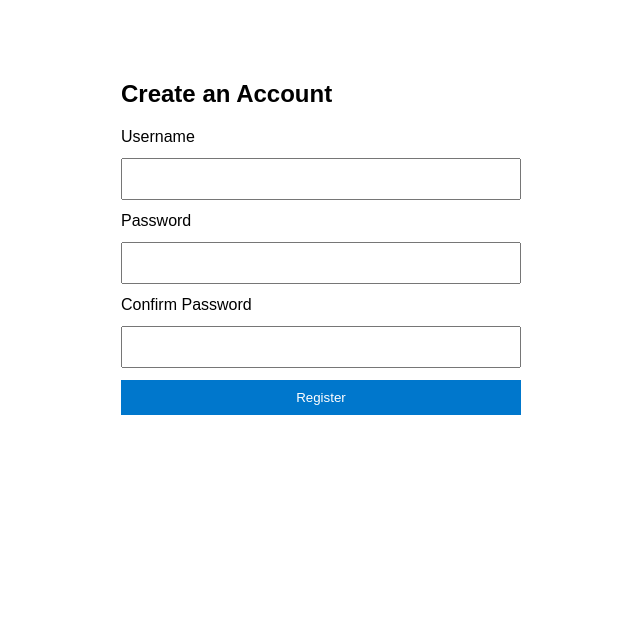
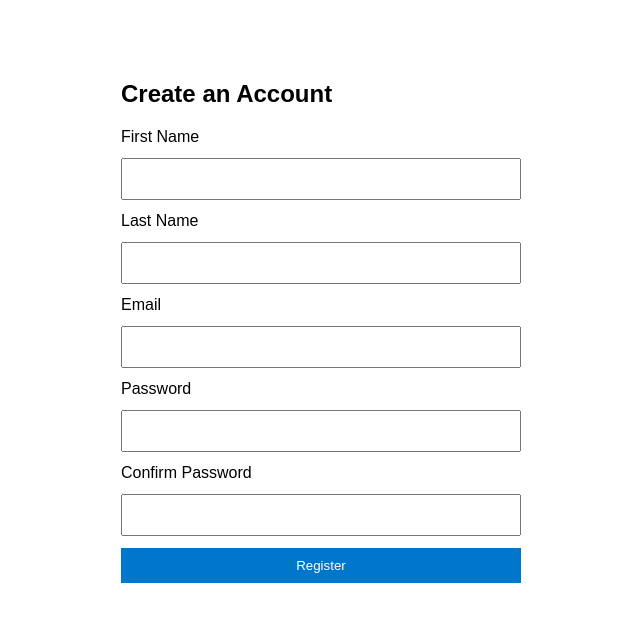
Before and after one commit to TavisMolyneux/IFQ582-Group-Backup, a Flask app: page /register in a window 1280 px wide. Shown: the top 622 px of the page, without its empty margins (319-959 px from the left). Run offline with Flask 3, Linux system fonts and the light colour scheme.

Commit message:
lots of fixes implementing the DB

```diff
--- a/project/routes.py
+++ b/project/routes.py
@@ -1,31 +1,12 @@
 from flask import render_template, session, redirect, url_for, request
 from werkzeug.security import check_password_hash, generate_password_hash
 from functools import wraps
-from enum import Enum
-from project import app, users
+from project import app, get_db
 
 
 
 
 
-
-class AccessStatus(Enum):
-    PUBLIC = "public"
-    RESTRICTED = "restricted"
-    PENDING = "pending"
-
-
-# These are hardcoded item details, not for final submission. need integration to the item DB
-_items = {
-    1: {"title": "Bush Tucker Guide", "content": "...", "accessStatus": AccessStatus.PUBLIC},
-    2: {"title": "Sacred Site Photographs", "content": "...", "accessStatus": AccessStatus.RESTRICTED},
-}
-
-def get_item(item_id):
-    return _items.get(item_id)
-
-def get_all_items():
-    return _items.values()
 
 def login_required(route_function):
 
@@ -62,27 +43,49 @@ def role_required(*roles):
 
 @app.route("/")
 def home():
+    conn = get_db()
+    cursor = conn.cursor()
+    cursor.execute("""
+        SELECT i.id, i.title, i.description, i.access_status, i.image,
+            c.name as category_name
+            cm.cultural_group, cm.sensitivity_level
+        FROM items i
+        JOIN categories c ON i.category_id = c.id
+        JOIN cultural_metadata cm ON cm.item_id = i.id
+    """)
+    items = cursor.fetchall()
+    conn.close()
     user = session.get("user")
     return render_template("index.html", user=user)
 
 
 @app.route("/item/<int:item_id>")
 def item(item_id):
-    item_data = _items.get(item_id)
+    conn = get_db()
+    cursor = conn.cursor()
+    cursor.execute("""
+        SELECT i.*, c.name as category_name,
+            cm.cultural_group, cm.sensitivity_level,
+            cm.cultural_notes, cm.access_conditions
+        FROM items i
+        JOIN categories c ON i.category_id = c.id
+        JOIN cultural_metadata cm ON cm.item_id = i.id
+        WHERE i.id = %s
+    """, (item_id,))
+    item_data = cursor.fetchone()
+    conn.close()
 
     if item_data is None:
-        return render_template("error.html", error_code=404, message="Item not found"), 404
+        return render_template("error.html", error_code = 404, message="Item not found"), 404
 
-    # accessStatus here will need to be updated to whatever we call it in our DB
-    if item_data["accessStatus"] == AccessStatus.RESTRICTED:
-        if session.get("role") not in ("admin", "community_elder"):
-            return render_template("error.html", error_code=403, message="Access denied"), 403
+    if item_data["access_status"] == "Restricted":
+        if session.get("role") not in ("Admin", "Elder", "Staff"):
+            return render_template("error.html", error_code = 403, message="Access denied"), 403
 
     return render_template("item.html", item=item_data)
-
 @app.route("/assessment")
 @login_required
-@role_required("admin","community_elder","library_staff")
+@role_required("Admin","Elder","Staff")
 def assessment():
 
     return render_template("assessment.html")
@@ -90,14 +93,25 @@ def assessment():
 @app.route("/login", methods=["GET", "POST"])
 def login():
     if request.method == "POST":
-        username = request.form.get("username","").lower().strip()
+        email = request.form.get("email","").lower().strip()
         password = request.form.get("password", "").strip()
 
-        user = users.get(username)
 
-        if user and check_password_hash(user["password"], password):
-            session["user"] = username
-            session["role"] = user["role"]
+        conn = get_db()
+        cursor = conn.cursor()
+        cursor.execute("""
+            SELECT u.id, u.first_name, u.email, u.password_hash, r.role_name
+            FROM users u
+            JOIN roles r ON u.role_id = r.id
+            WHERE u.email = %s AND u.is_active = 1
+        """, (email,))
+        user = cursor.fetchone()
+        conn.close()
+
+        if user and check_password_hash(user["password_hash"], password):
+            session["user_id"] = user["id"]
+            session["user"] = user["first_name"]
+            session["role"] = user["role_name"]
 
             next_page = session.pop("next", None)
             if next_page:
@@ -112,27 +126,39 @@ def login():
 @app.route("/register", methods=["GET", "POST"])
 def register():
     if request.method == "POST":
-        username = request.form.get("username", "").strip().lower()
+        first_name = request.form.get("first_name","").strip()
+        last_name = request.form.get("last_name","").strip()
+        email = request.form.get("email", "").strip().lower()
         password = request.form.get("password", "").strip()
         confirm_password = request.form.get("confirm_password", "").strip()
 
-        if not username or  not password:
+        if not email or not password or not first_name or not last_name:
             return render_template("register.html", error="Username or password empty, please fill all fields")
-
-
-        if len(username) < 5 or len(username) >15:
-            return render_template("register.html", error="Username must be between 5 and 15 characters")
-
-        if username in users:
-            return render_template("register.html", error="Username already exists")
 
         if password != confirm_password:
             return render_template("register.html", error="Passwords do not match")
 
-        users[username] = {
-            "password": generate_password_hash(password),
-            "role": "public"
-        }
+
+
+        conn = get_db()
+        cursor = conn.cursor()
+
+        cursor.execute("SELECT id FROM users WHERE email = %s", (email,))
+        if cursor.fetchone():
+            conn.close()
+            return render_template("register.html", error="An account with that email already exists")
+
+
+        # registration defaults users to role_id= 4
+        # new users are always public
+        cursor.execute("""
+            INSERT INTO users (first_name, last_name, email, password_hash, role_id)
+            VALUES (%s, %s, %s, %s, 4)
+        """, (first_name, last_name, email, generate_password_hash(password)))
+
+        conn.commit()
+        conn.close()
+
 
         return redirect(url_for("login"))
 
--- a/project/templates/login.html
+++ b/project/templates/login.html
@@ -8,7 +8,7 @@
             <h2>Login</h2>
 
             <form method="POST">
-                <input type="text" name="username" placeholder="Username">
+                <input type="text" name="email" placeholder="email">
                 <br><br>
                 <input type="password" name="password" placeholder="Password">
                 <br><br>
--- a/project/templates/register.html
+++ b/project/templates/register.html
@@ -41,8 +41,14 @@
     {% endif %}
 
     <form method="POST">
-        <label>Username</label>
-        <input type="text" name="username" required>
+        <label>First Name</label>
+        <input type="text" name="first_name" required>
+
+        <label>Last Name</label>
+        <input type="text" name="last_name" required>
+
+        <label>Email</label>
+        <input type="text" name="email" required>
 
         <label>Password</label>
         <input type="password" name="password" required>
```
Also changed, not shown: project/templates/assessment.html (+4 -6 lines), project/templates/index.html (+4 -6 lines), project/templates/item.html (+4 -6 lines).
